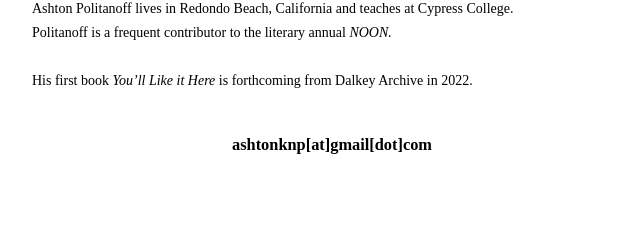
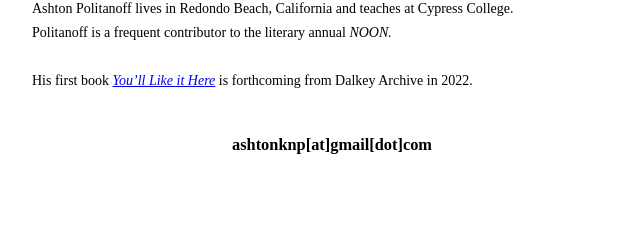
Before and after one commit to ashtonknp/AshtonPolitanoff.com, a plain HTML site: page Politanoff.html in a window 1280 px wide. Shown: the part 181-421 px from the top of the page, 308-948 px from the left. Drawn offline with Linux system fonts and the light colour scheme.

Commit message:
added pre-order link

```diff
--- a/Politanoff.html
+++ b/Politanoff.html
@@ -65,7 +65,7 @@ type= "text/css">
    Politanoff is a frequent contributor to the literary annual <i>NOON.</i><br> <br>
 
 
-   His first book <i>You’ll Like it Here</i> is forthcoming from Dalkey Archive in 2022.<br> <br>
+   His first book <a href="https://dalkeyarchive.store/products/youll-like-it-here"><i>You’ll Like it Here</i></a> is forthcoming from Dalkey Archive in 2022.<br> <br>
    <div class="center"> <h3>ashtonknp[at]gmail[dot]com </h3> </div>  <br>
 
    <br>
```
